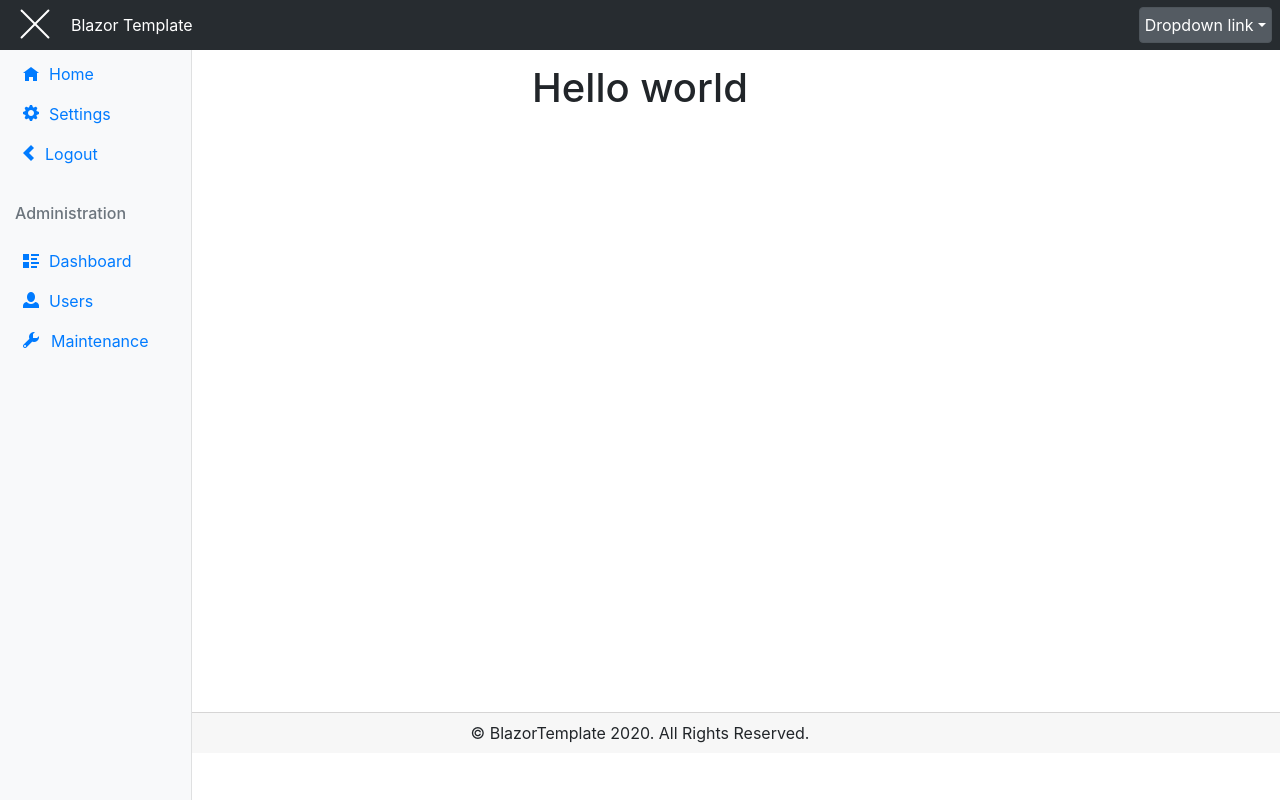
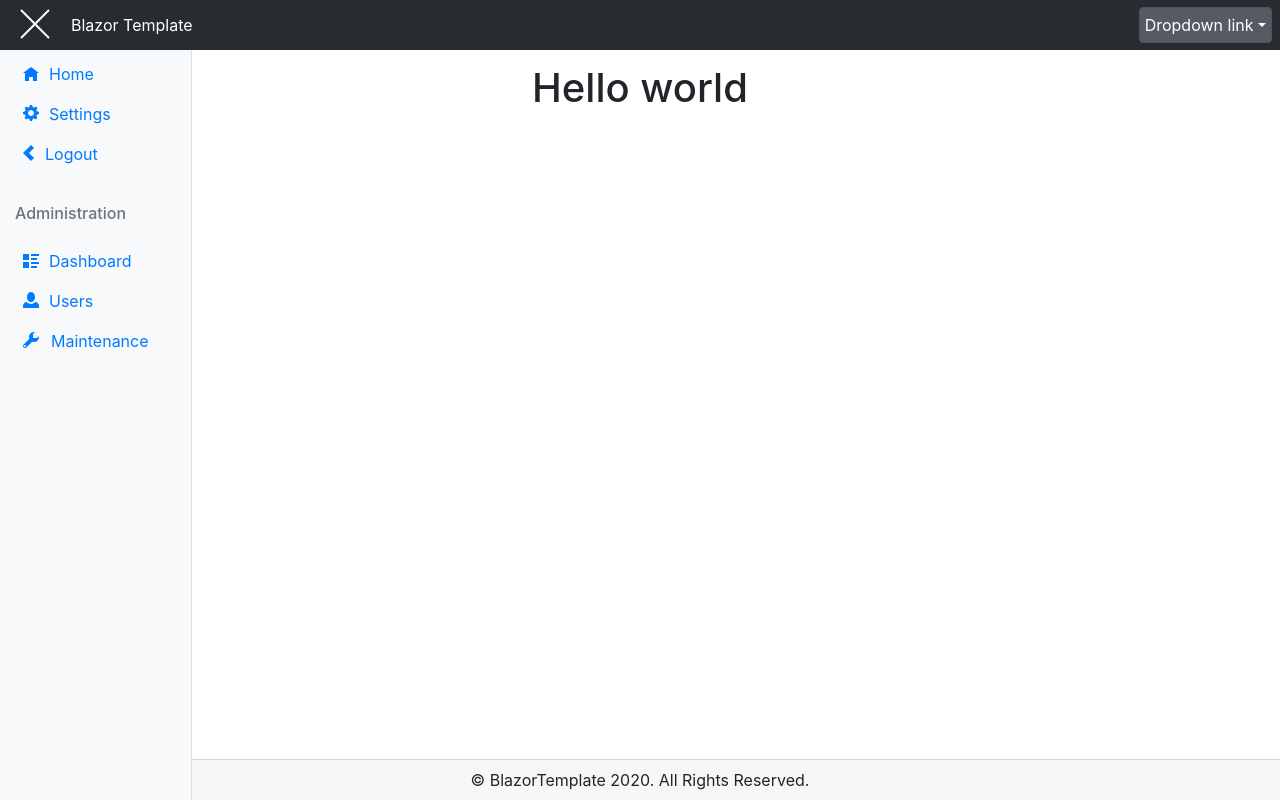
Before and after one commit to dejn9/robertSite, a website: page index.html in a window 1280 px wide. Drawn offline with nearby package versions, Linux system fonts and the light colour scheme.

Commit message:
fixing the bugs

```diff
--- a/sass/main.scss
+++ b/sass/main.scss
@@ -30,7 +30,7 @@
 }
 
 .main {
-    height: calc(100vh - 91px);
+    height:calc(100vh - 44px);
     margin-top: 44px;
     &-left {
         position:fixed;
```
Also changed, not shown: css/style.css.
